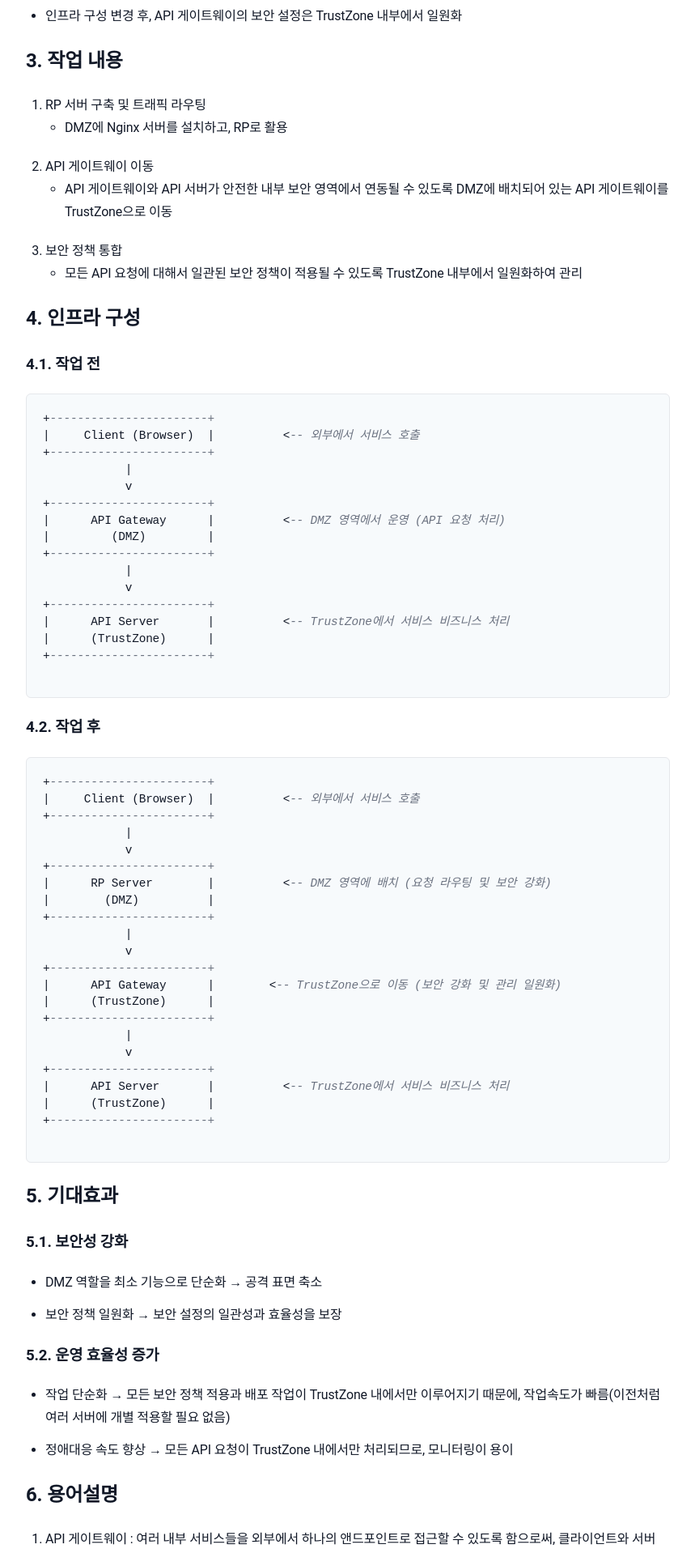
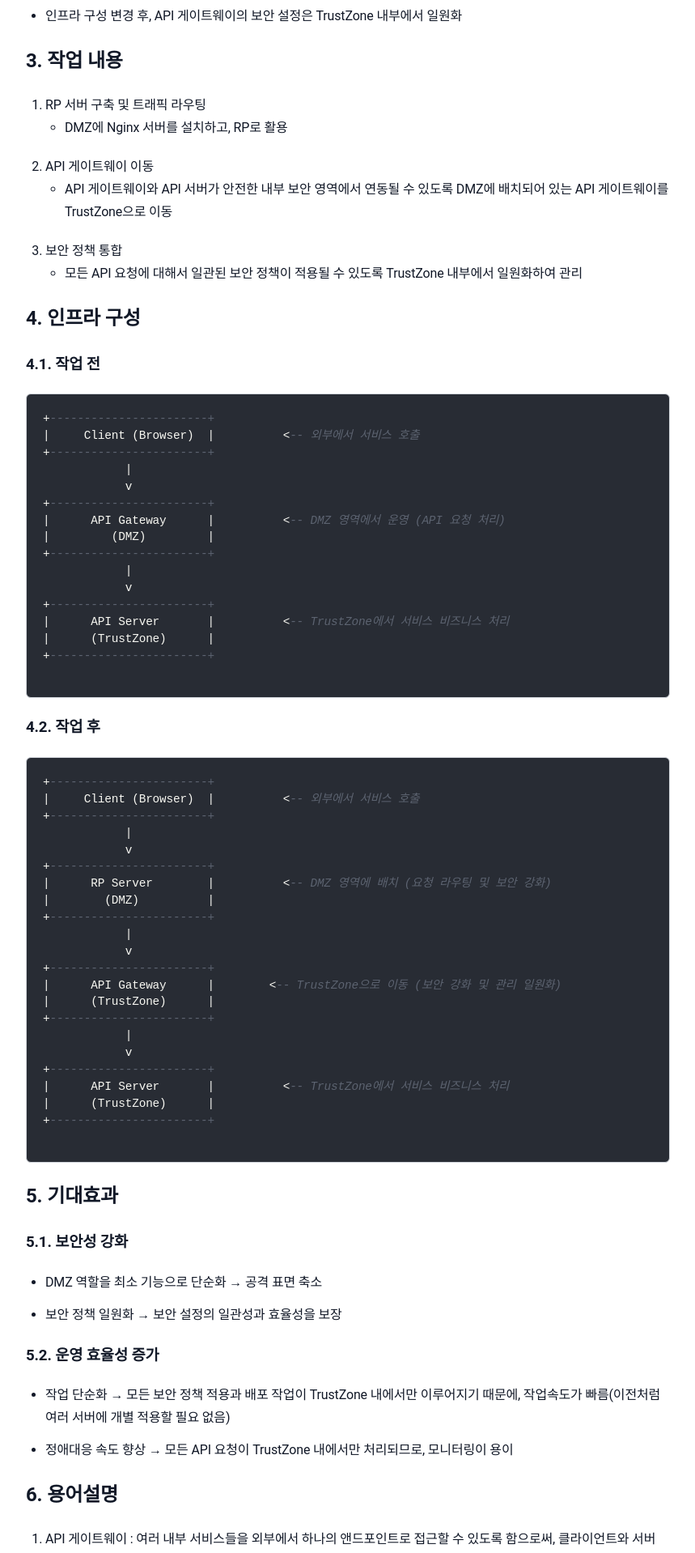
Before and after one commit to sanghoon-lee/sanghoon-lee.github.io, a Jekyll site: the page built from _posts/2025-11-29-rp.md, in a window 1280 px wide. Shown: the part 1080-2998 px from the top of the page at 81% size, without its empty margins (210-1069 px from the left). Built offline with Jekyll 4.4.1, drawn with Linux system fonts in a browser that asks for light colours; nearby versions of some CDN libraries; comment, search, counter and statistics services are not loaded.

Commit message:
스타일 수정

```diff
--- a/assets/main.scss
+++ b/assets/main.scss
@@ -134,6 +134,10 @@ li {
    Code blocks – Common for Light/Dark Mode
    ================================ */
 
+/* ================================
+   Code blocks – Common for Light/Dark Mode
+   ================================ */
+
 code {
   background-color: #f3f5f7;   /* 연한 회색 배경 (가독성 좋음) */
   padding: 0.15rem 0.35rem;
@@ -157,13 +161,13 @@ pre {
   line-height: 1.45;
 }
 
-/* 공통 배경 색상 (화이트/다크 모드 모두 적용) */
+/* 배경을 어두운 톤으로 동일하게 설정 */
 pre,
 pre.hljs,
 .highlight pre {
-  background-color: #f7fafc; /* 배경을 약간 더 진하게 */
-  color: #111827;
-  border: 1px solid #e5e7eb;
+  background-color: #282c34 !important; /* 어두운 배경 */
+  color: #f8f8f2 !important;           /* 밝은 글씨 색상 */
+  border: 1px solid #d1d5db;
   border-radius: 6px;
 }
 
@@ -180,6 +184,7 @@ pre code.hljs,
 /* ================================
    다크 모드 - 코드 블록 스타일링
    ================================ */
+
 @media (prefers-color-scheme: dark) {
   pre {
     background-color: #282c34 !important;  /* 어두운 배경 */
@@ -218,9 +223,9 @@ pre code.hljs,
    ================================ */
 @media (prefers-color-scheme: light) {
   pre {
-    background-color: #f7fafc !important; /* 화이트 모드에서 배경색 */
-    color: #111827 !important;            /* 어두운 글씨 색상 */
-    border: 1px solid #e5e7eb;
+    background-color: #282c34 !important; /* 어두운 배경 */
+    color: #f8f8f2 !important;            /* 밝은 글씨 색상 */
+    border: 1px solid #d1d5db;
   }
 
   /* 코드 하이라이팅 영역 */
@@ -230,22 +235,22 @@ pre code.hljs,
   }
 
   .hljs-keyword {
-    color: #334e68 !important;  /* 차분한 블루그레이 */
+    color: #82aaff !important;  /* 차분한 파랑 계열 */
     font-weight: 600;
   }
 
   .hljs-string {
-    color: #0f766e !important; /* 초록 계열 */
+    color: #98c379 !important; /* 초록 계열 */
   }
 
   .hljs-comment {
-    color: #6b7280 !important; /* 회색 계열 */
+    color: #5c6370 !important; /* 회색 계열 */
     font-style: italic;
   }
 
   .hljs-title,
   .hljs-function {
-    color: #5b21b6 !important; /* 차분한 보라 */
+    color: #d19a66 !important; /* 따뜻한 주황/갈색 계열 */
     font-weight: 600;
   }
 }
```
